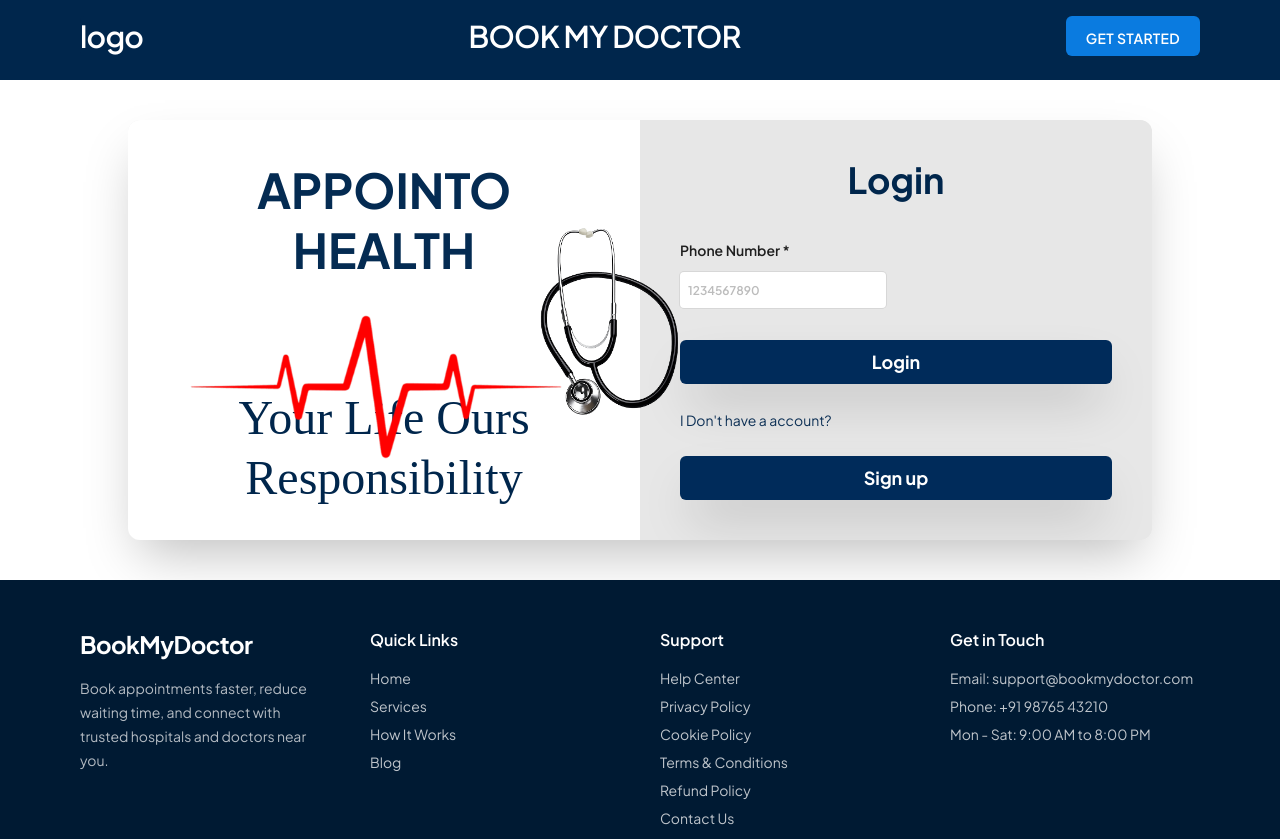
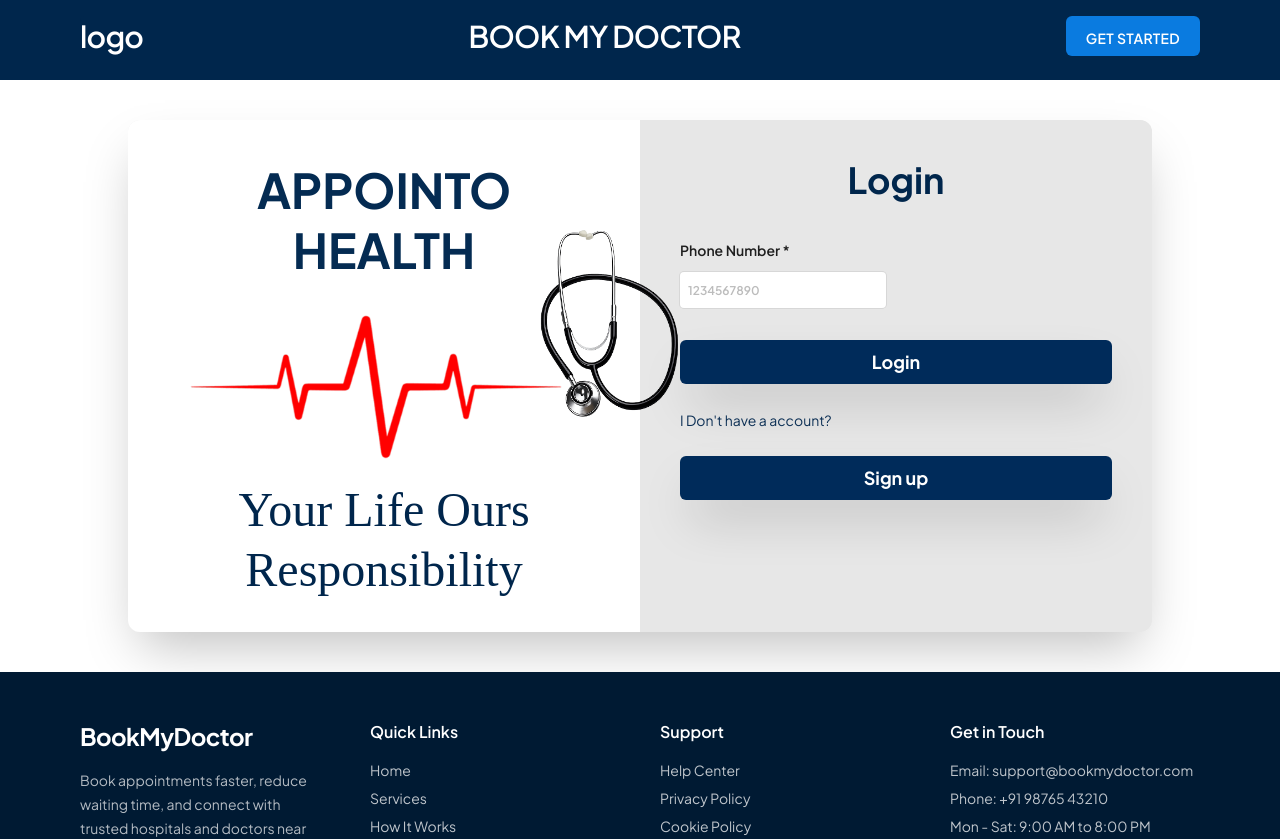
Before and after one commit to Altusd2d/appointoHealth, a Next.js app: page /login in a window 1280 px wide. Shown: the top 839 px of the page. Built offline with nearby package versions, Linux system fonts and the light colour scheme.

Commit message:
adjusted login

```diff
--- a/src/app/booking-form/page.tsx
+++ b/src/app/booking-form/page.tsx
@@ -133,7 +133,7 @@ export default function BookingForm() {
             </p>
           </div>
 
-          <h2 className="relative z-10 mb-6 text-center text-4xl font-bold text-[#00264c]">Sign Up</h2>
+          <h2 className="relative z-10 mb-6 text-center text-4xl font-bold text-[#00264c]">Book Appoinment</h2>
 
           <form
             onSubmit={(event) => event.preventDefault()}
--- a/src/app/login/page.tsx
+++ b/src/app/login/page.tsx
@@ -32,12 +32,12 @@ export default function Login() {
             // height={280}
             className="
              md:w-[20vwpx] h-[290px] -ml-15 object-contain
-             absolute top-20 lg:left-[60%] z-20 left[50%] xl:left-[64%]"
+             absolute top-[16%] lg:left-[60%] z-20 left[50%] xl:left-[64%]"
             priority
           />
           </div>
 
-          <p className="mt-8 text-center text-3xl leading-tight text-[#00264c] [font-family:serif] md:text-5xl">
+          <p className="mt-50 text-center text-3xl leading-tight text-[#00264c] [font-family:serif] md:text-5xl">
             Your Life Ours
             <br />
             Responsibility
```
